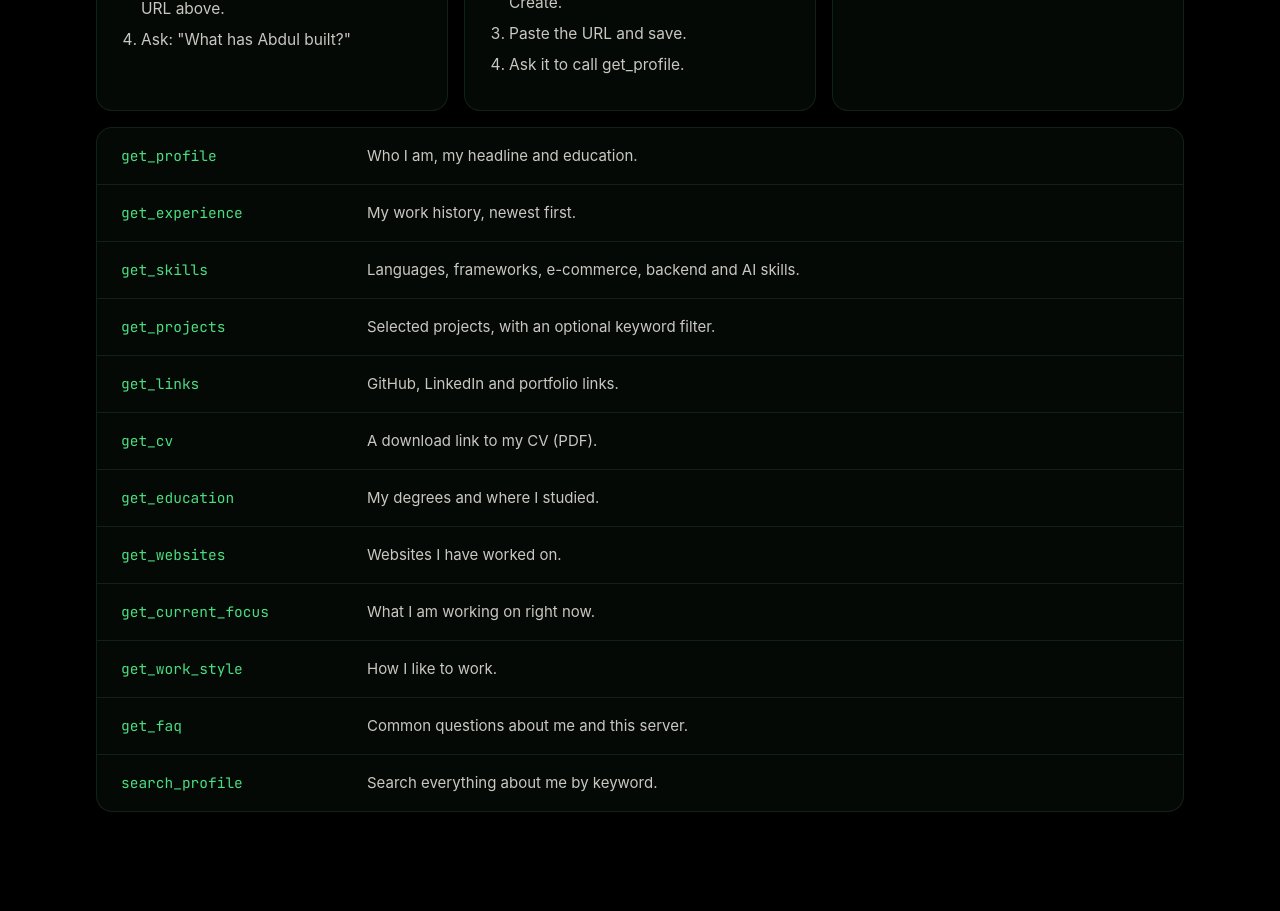
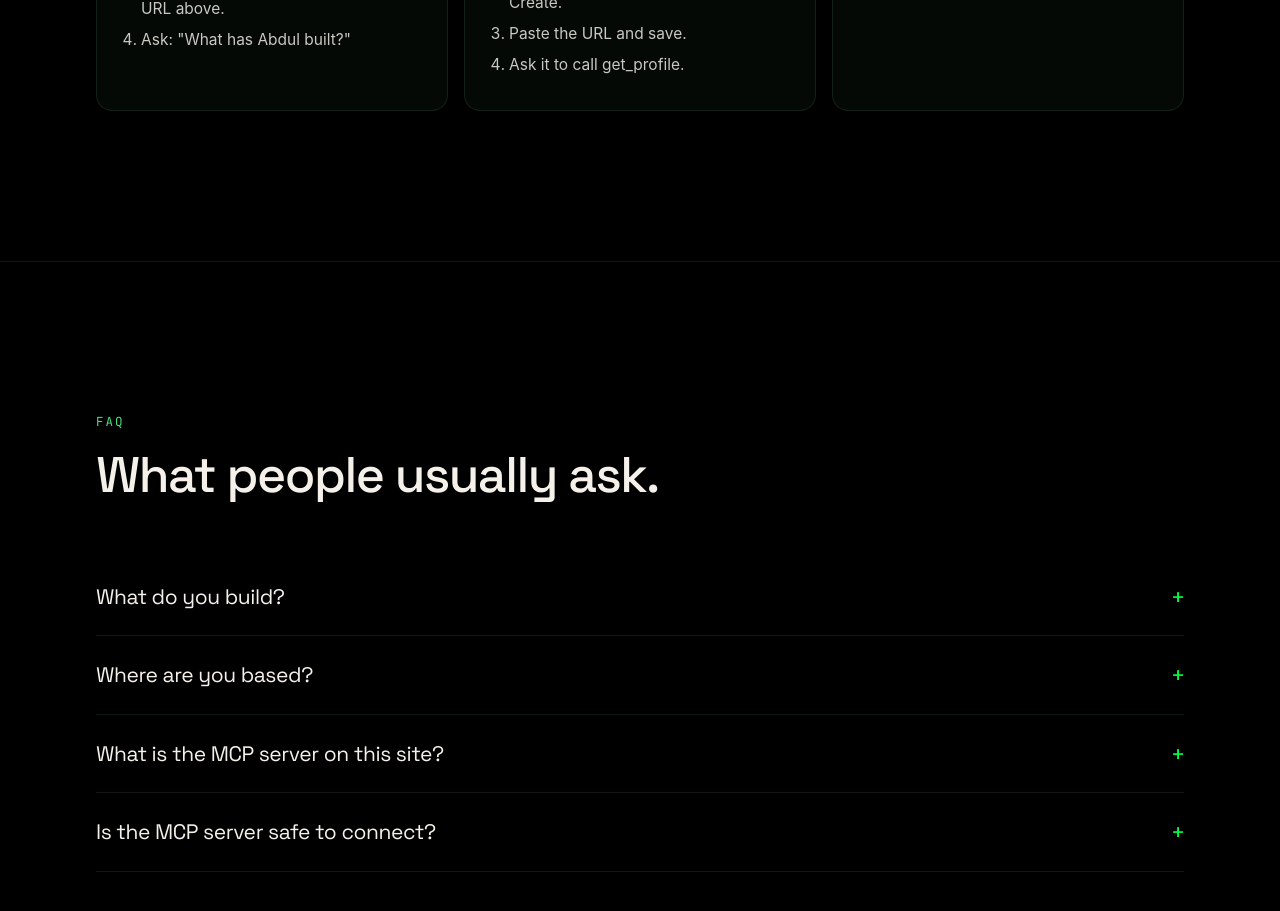
Before and after one commit to abdulhayeedev/abdul-mcp, a Next.js app: page / in a window 1280 px wide. Shown: the part 5420-6331 px from the top of the page. Built offline with nearby package versions, Linux system fonts and the light colour scheme; a web font is replaced by a local one.

Commit message:
Update page.tsx

```diff
--- a/app/page.tsx
+++ b/app/page.tsx
@@ -261,15 +261,6 @@ export default function Home() {
                   </ol>
                 </div>
               </div>
-
-              <div className="tools reveal">
-                {tools.map(([name, desc]) => (
-                  <div className="tool" key={name}>
-                    <code>{name}</code>
-                    <span>{desc}</span>
-                  </div>
-                ))}
-              </div>
             </div>
           </section>
 
```
